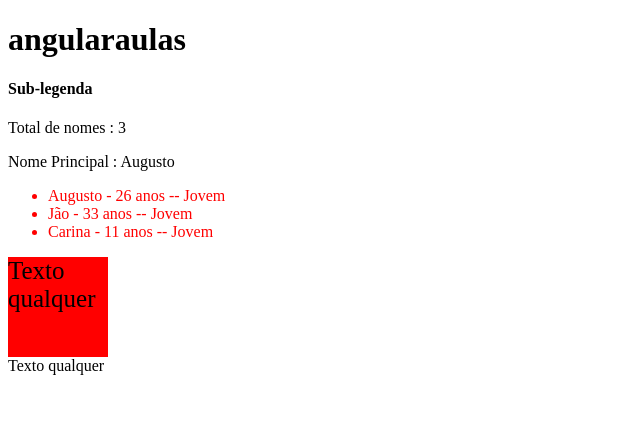
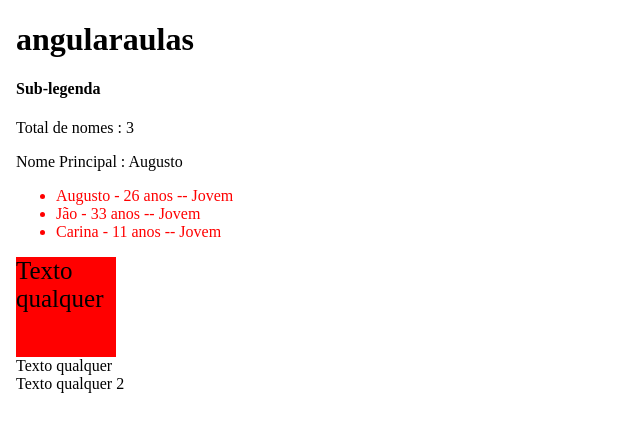
Before and after one commit to agvicente/angularaulas, an Angular app in the folder angularaulas/: page / in a window 1280 px wide. Shown: the top 432 px of the page, without its empty margins (0-640 px from the left). Built offline with nearby package versions, Linux system fonts and the light colour scheme.

Commit message:
Styles e class dinamico 2

```diff
--- a/angularaulas/src/app/app.component.css
+++ b/angularaulas/src/app/app.component.css
@@ -0,0 +1,3 @@
+.hidden {
+    display: none;
+}
--- a/angularaulas/src/app/app.component.html
+++ b/angularaulas/src/app/app.component.html
@@ -1,3 +1,11 @@
+<html>
+
+<head>
+
+</head>
+
+<body>
+
   <h1>{{title}}</h1>
   <h4>Sub-legenda</h4>
 
@@ -17,3 +25,14 @@
   <div [style.width.px]="1000">
     Texto qualquer
   </div>
+
+  <div [class]="{menu: true, hidden: true}">
+    Texto qualquer 1
+  </div>
+
+  <div [class]="{menu: true, hidden: false}">
+    Texto qualquer 2
+  </div>
+</body>
+
+</html>
--- a/angularaulas/src/styles.css
+++ b/angularaulas/src/styles.css
@@ -1 +1,4 @@
 /* You can add global styles to this file, and also import other style files */
+.hidden {
+    display: none;
+}
```
Lines whose indentation alone changed are shown as unchanged.
